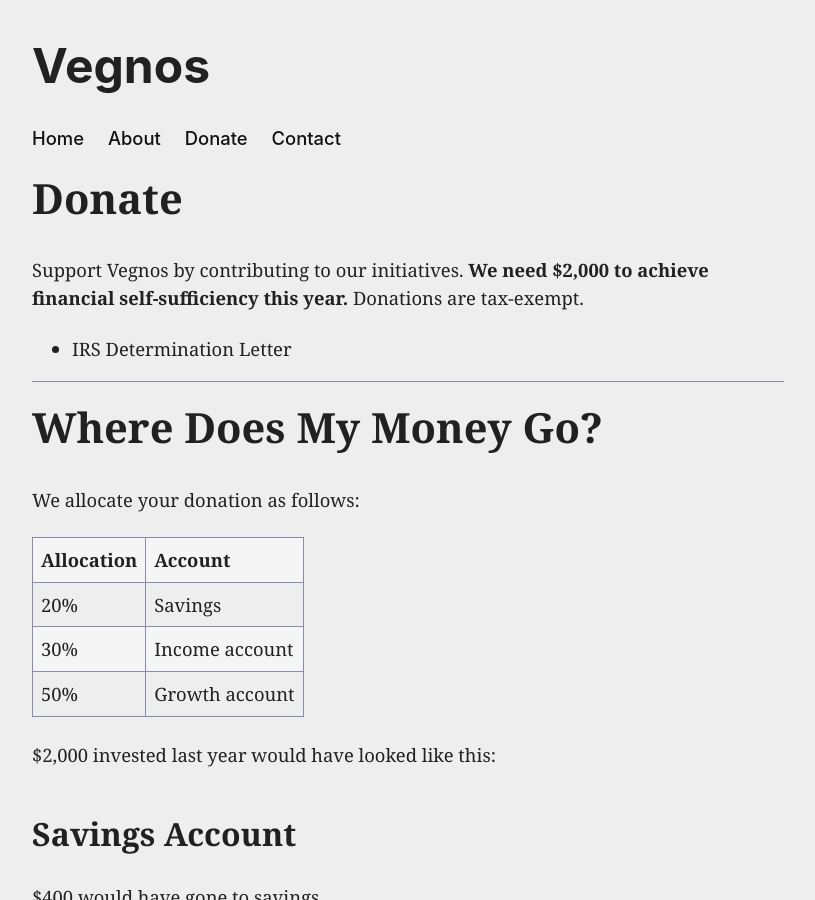
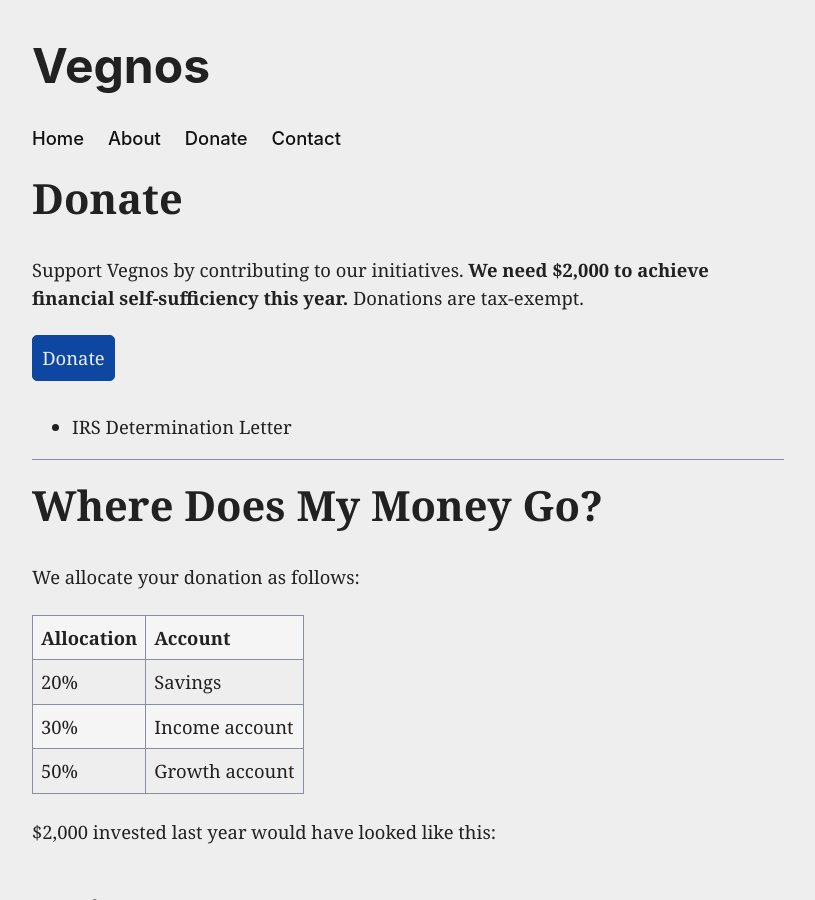
Before and after one commit to jklmnop10/vegnos, a Jekyll site: the page built from donate.md, in a window 1280 px wide and 900 px high. Shown: the whole window, without its empty margins (232-1047 px from the left). Built offline with Jekyll 4.4.1, drawn with Linux system fonts in a browser that asks for light colours.

Commit message:
Update donate.md

```diff
--- a/donate.md
+++ b/donate.md
@@ -4,6 +4,10 @@ layout: default
 ---
 
 Support Vegnos by contributing to our initiatives. **We need $2,000 to achieve financial self-sufficiency this year.** Donations are tax-exempt.
+
+<a href="/donate">
+<button>Donate</button>
+</a>
 
 * IRS Determination Letter
 
```
